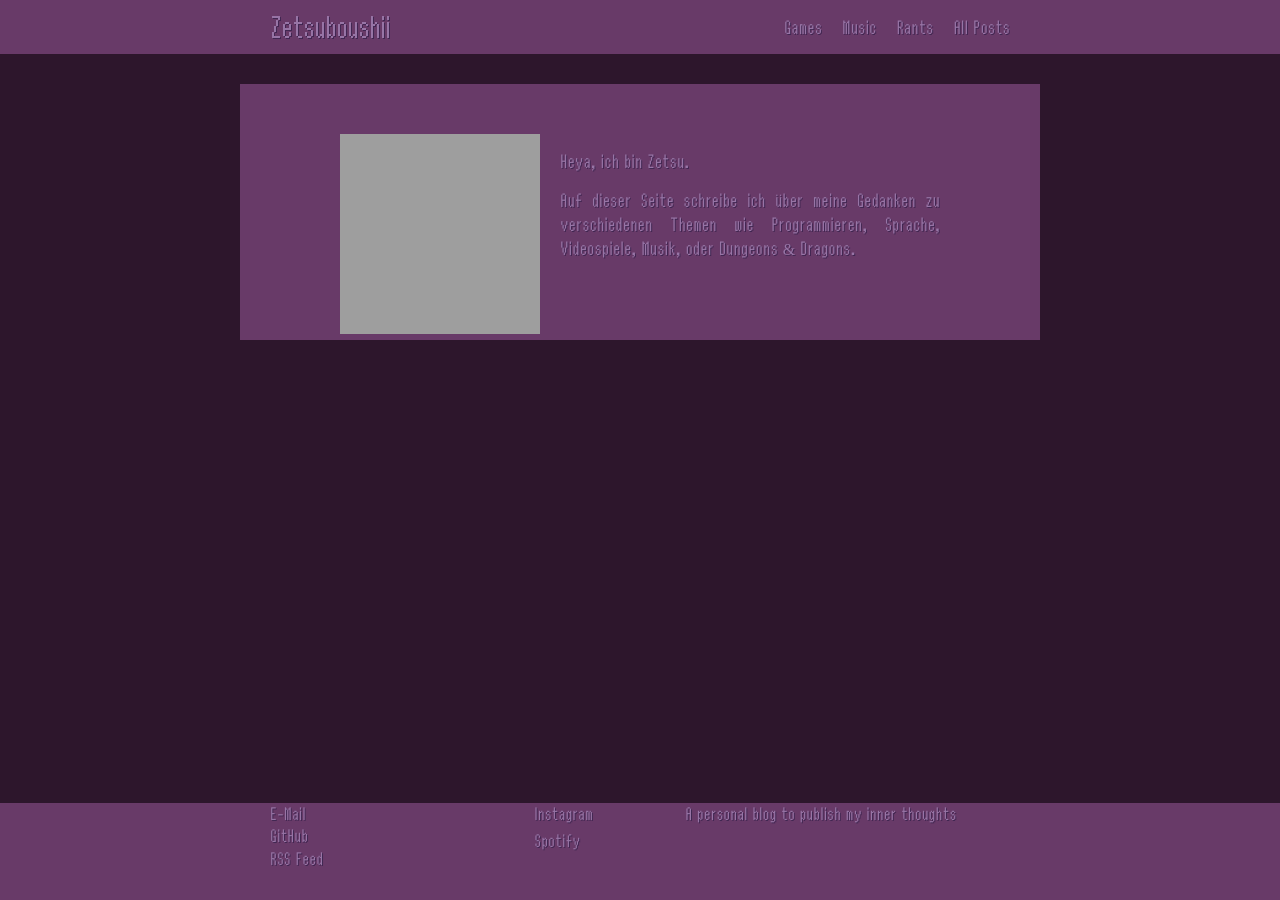
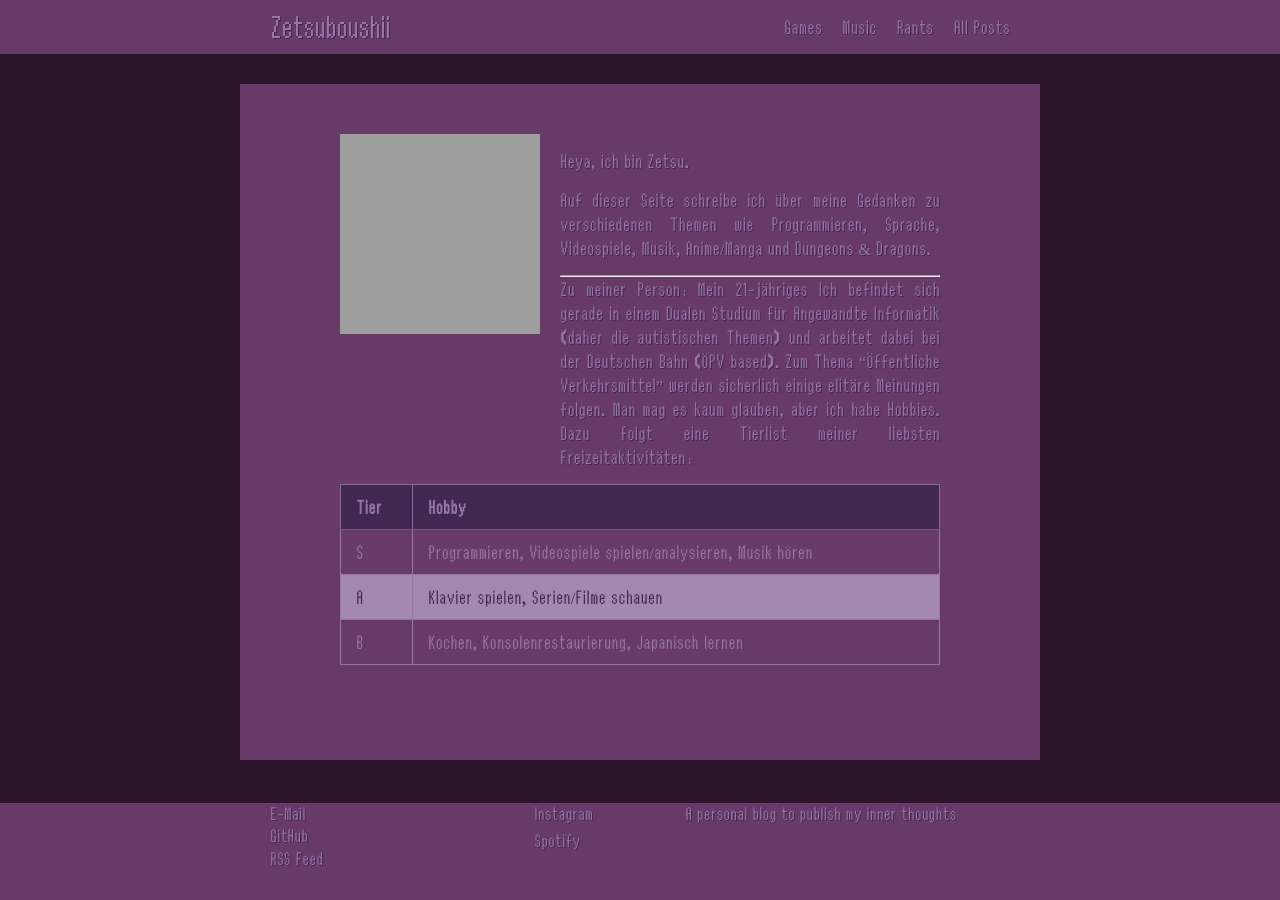
Before and after one commit to Zetsuboushii/zetsuNET, a Jekyll site: the page built from index.md, in a window 1280 px wide. Built offline with Jekyll 4.4.1, drawn with Linux system fonts in a browser that asks for light colours; grey boxes are pictures that could not be loaded.

Commit message:
wrote content

```diff
--- a/404.html
+++ b/404.html
@@ -18,8 +18,8 @@ layout: default
 </style>
 
 <div class="container">
-  <h1>404</h1>
+  <h1>┐(￣ヘ￣;)┌</h1>
 
-  <p><strong>Page not found :(</strong></p>
-  <p>The requested page could not be found.</p>
+  <p><strong>Seite nicht gefunden :(</strong></p>
+  <p>Probiere es nochmal woanders.</p>
 </div>
--- a/index.md
+++ b/index.md
@@ -7,5 +7,18 @@ layout: home
 
 Heya, ich bin Zetsu.
 
-Auf dieser Seite schreibe ich über meine Gedanken zu verschiedenen Themen wie Programmieren, Sprache, Videospiele, Musik,
-oder Dungeons & Dragons.
+Auf dieser Seite schreibe ich über meine Gedanken zu verschiedenen Themen wie Programmieren, Sprache, Videospiele,
+Musik, Anime/Manga und Dungeons & Dragons.
+
+---
+
+Zu meiner Person: Mein 21-jähriges Ich befindet sich gerade in einem Dualen Studium für Angewandte Informatik (daher die
+autistischen Themen) und arbeitet dabei bei der Deutschen Bahn (ÖPV based). Zum Thema "Öffentliche Verkehrsmittel"
+werden sicherlich einige elitäre Meinungen folgen. Man mag es kaum glauben, aber ich habe Hobbies. Dazu folgt eine
+Tierlist meiner liebsten Freizeitaktivitäten:
+
+| Tier | Hobby                                                       |
+|------|-------------------------------------------------------------|
+| S    | Programmieren, Videospiele spielen/analysieren, Musik hören |
+| A    | Klavier spielen, Serien/Filme schauen                       |
+| B    | Kochen, Konsolenrestaurierung, Japanisch lernen             |
```
